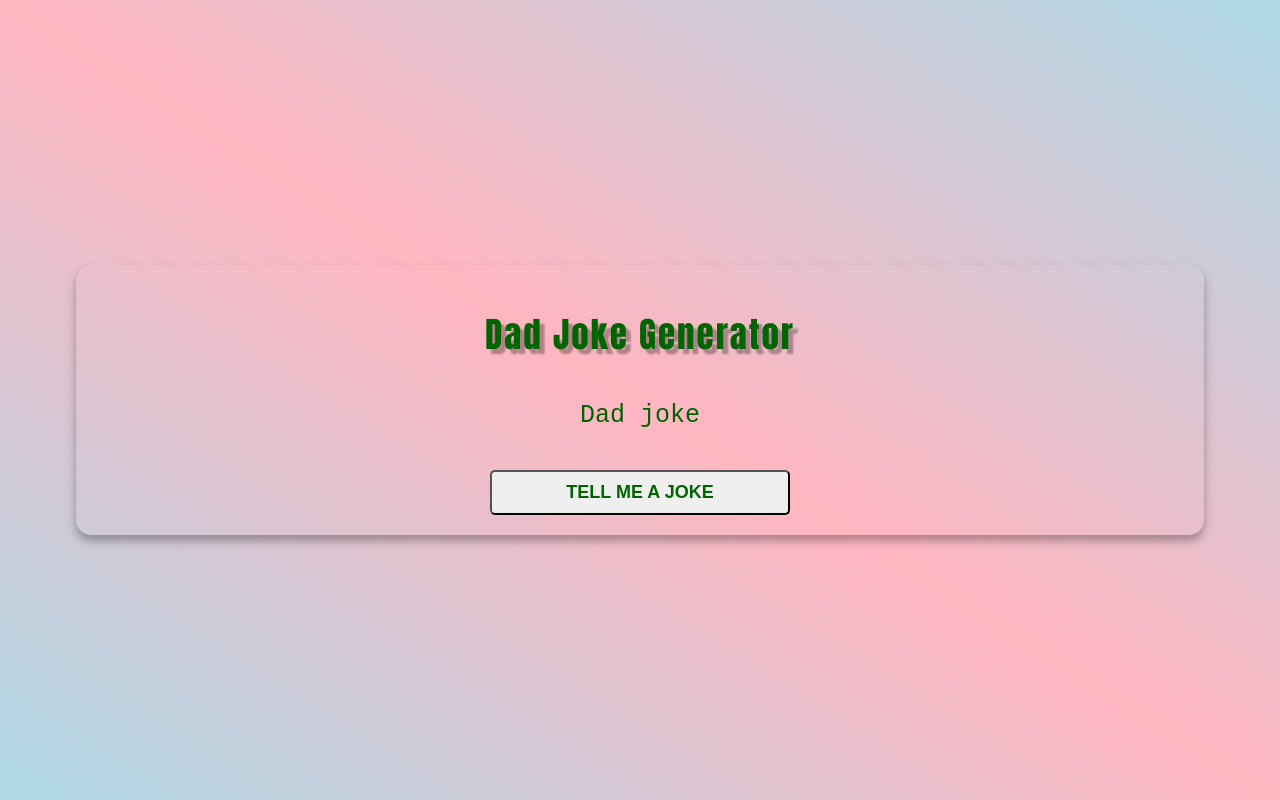
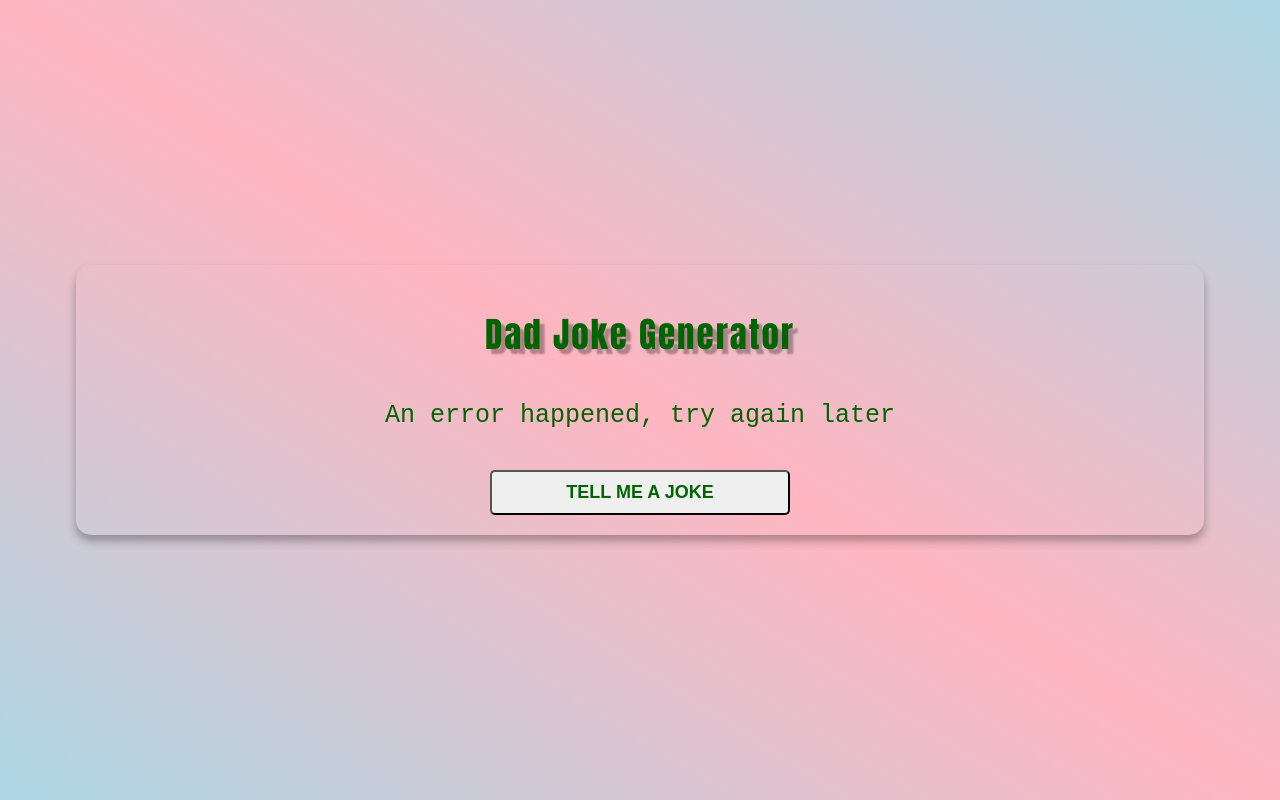
Before and after one commit to harun3851/dad_jokes, a plain HTML site: page index.html in a window 1280 px wide. Both pictures are taken after a click on the button "TELL ME A JOKE". Drawn offline with Linux system fonts and the light colour scheme; no server answers.

```diff
--- a/index.html
+++ b/index.html
@@ -10,7 +10,7 @@
 <body>
     <div class="container">
         <h1 class="heading">Dad Joke Generator</h1>
-        <p class="joke" id="id">Dad joke</p>
+        <p class="joke" id="joke">Dad joke</p>
         <button class="btn" id="btn">Tell me a joke</button>
     </div>
     <script src="script.js"></script>
--- a/script.js
+++ b/script.js
@@ -1,14 +1,31 @@
 const btnEl=document.getElementById("btn");
 const apiKey="xZK/ggwkdQt3NtdqJICDmg==G0Bo5wPD5AaoveDG";
-const option={
+const jokeEl=document.getElementById("joke");
+const options={
     method:"GET",
     headers:{
-        "X-Api-Key":apiKey
+        "X-Api-Key":apiKey,
     }
 }
-function getJoke(){
-    console.log("clicked");
+const apiURL="https://api.api-ninjas.com/v1/dadjokes?limit=1";
+async function getJoke() {
+    try {
+      jokeEl.innerText = "Updating...";
+      btnEl.disabled = true;
+      btnEl.innerText = "Loading...";
+      const response = await fetch(apiURL, options);
+      const data = await response.json();
 
-}
+      btnEl.disabled = false;
+      btnEl.innerText = "Tell me a joke";
 
-btnEl.addEventListener("click",getJoke)
+      jokeEl.innerText = data[0].joke;
+    } catch (error) {
+      jokeEl.innerText = "An error happened, try again later";
+      btnEl.disabled = false;
+      btnEl.innerText = "Tell me a joke";
+      console.log(error);
+    }
+  }
+
+  btnEl.addEventListener("click", getJoke);
```
